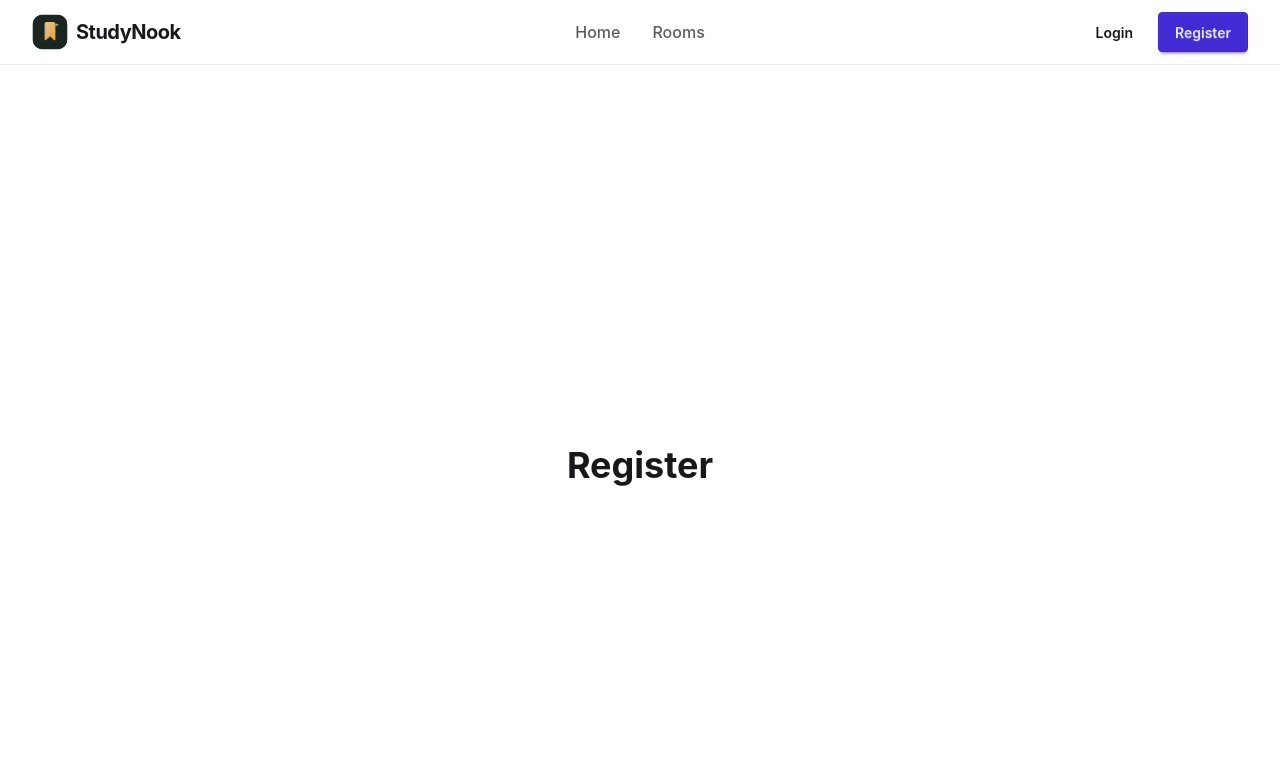
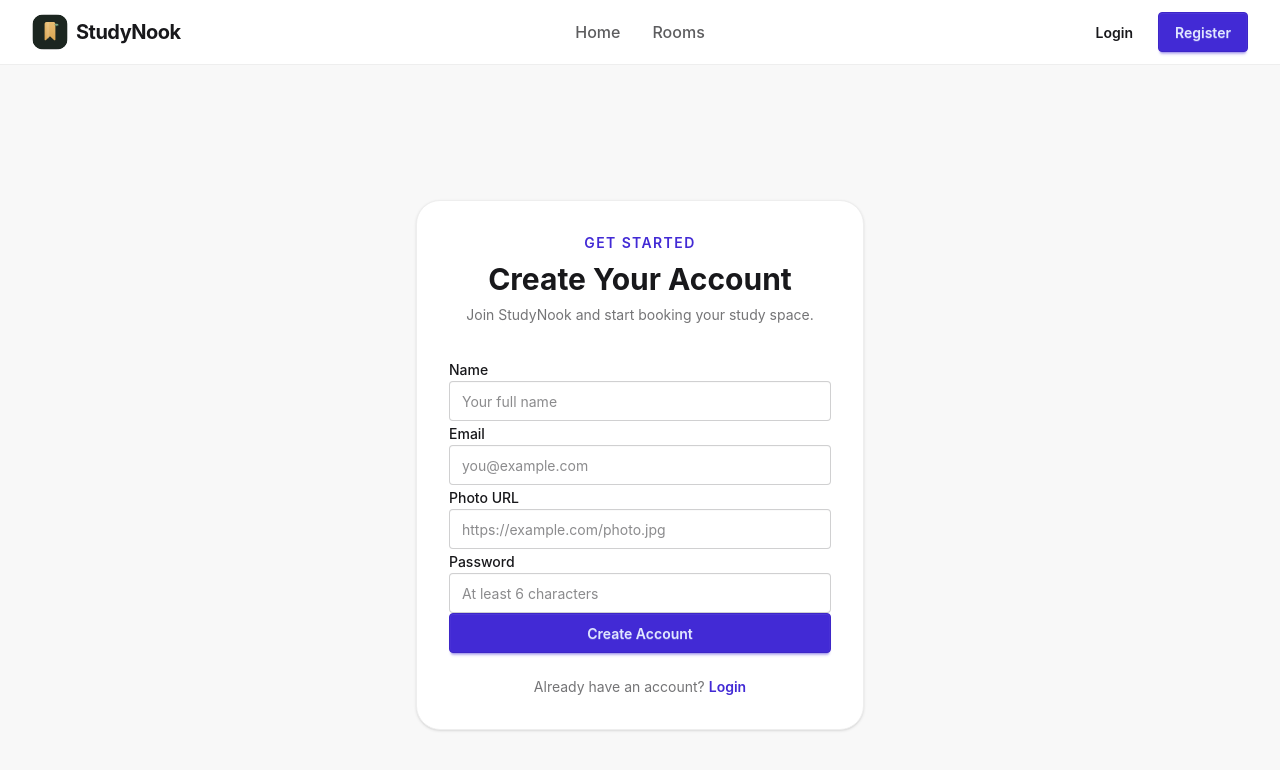
Before and after one commit to arafat-hossen-sabbir/StudyNook-client, a React (Vite) app: page /register in a window 1280 px wide. Shown: the top 770 px of the page. Built offline with nearby package versions, Linux system fonts and the light colour scheme; no server answers.

Commit message:
added user registation functionality

```diff
--- a/src/pages/Register/Register.jsx
+++ b/src/pages/Register/Register.jsx
@@ -1,8 +1,158 @@
+import { useState } from "react";
+import { Link, useNavigate } from "react-router-dom";
+import api from "../../api/axios";
+
 const Register = () => {
+  const navigate = useNavigate();
+
+  const [formData, setFormData] = useState({
+    name: "",
+    email: "",
+    photoURL: "",
+    password: "",
+  });
+
+  const [loading, setLoading] = useState(false);
+  const [error, setError] = useState("");
+
+  const handleChange = (event) => {
+    const { name, value } = event.target;
+
+    setFormData((previous) => ({
+      ...previous,
+      [name]: value,
+    }));
+  };
+
+  const handleSubmit = async (event) => {
+    event.preventDefault();
+
+    setError("");
+
+    if (formData.password.length < 6) {
+      setError("Password must be at least 6 characters long.");
+      return;
+    }
+
+    setLoading(true);
+
+    try {
+      await api.post("/auth/register", formData);
+
+      navigate("/login");
+    } catch (error) {
+      console.error(error);
+
+      setError(
+        error.response?.data?.message ||
+          "Registration failed. Please try again.",
+      );
+    } finally {
+      setLoading(false);
+    }
+  };
+
   return (
-    <div className="min-h-screen flex items-center justify-center">
-      <h1 className="text-4xl font-bold">Register</h1>
-    </div>
+    <main className="flex min-h-screen items-center justify-center bg-base-200 px-4 py-12">
+      <div className="w-full max-w-md rounded-3xl border border-base-300 bg-base-100 p-6 shadow-sm sm:p-8">
+        <div className="text-center">
+          <p className="text-sm font-semibold uppercase tracking-widest text-primary">
+            Get Started
+          </p>
+
+          <h1 className="mt-2 text-3xl font-bold">Create Your Account</h1>
+
+          <p className="mt-2 text-sm text-base-content/60">
+            Join StudyNook and start booking your study space.
+          </p>
+        </div>
+
+        <form onSubmit={handleSubmit} className="mt-8 space-y-5">
+          <label className="form-control">
+            <span className="mb-2 text-sm font-medium">Name</span>
+
+            <input
+              type="text"
+              name="name"
+              placeholder="Your full name"
+              className="input input-bordered w-full"
+              value={formData.name}
+              onChange={handleChange}
+              required
+            />
+          </label>
+
+          <label className="form-control">
+            <span className="mb-2 text-sm font-medium">Email</span>
+
+            <input
+              type="email"
+              name="email"
+              placeholder="you@example.com"
+              className="input input-bordered w-full"
+              value={formData.email}
+              onChange={handleChange}
+              required
+            />
+          </label>
+
+          <label className="form-control">
+            <span className="mb-2 text-sm font-medium">Photo URL</span>
+
+            <input
+              type="url"
+              name="photoURL"
+              placeholder="https://example.com/photo.jpg"
+              className="input input-bordered w-full"
+              value={formData.photoURL}
+              onChange={handleChange}
+            />
+          </label>
+
+          <label className="form-control">
+            <span className="mb-2 text-sm font-medium">Password</span>
+
+            <input
+              type="password"
+              name="password"
+              placeholder="At least 6 characters"
+              className="input input-bordered w-full"
+              value={formData.password}
+              onChange={handleChange}
+              required
+            />
+          </label>
+
+          {error && (
+            <div className="rounded-lg bg-error/10 p-3 text-sm text-error">
+              {error}
+            </div>
+          )}
+
+          <button
+            type="submit"
+            className="btn btn-primary w-full"
+            disabled={loading}
+          >
+            {loading ? (
+              <span className="loading loading-spinner loading-sm"></span>
+            ) : (
+              "Create Account"
+            )}
+          </button>
+        </form>
+
+        <p className="mt-6 text-center text-sm text-base-content/60">
+          Already have an account?{" "}
+          <Link
+            to="/login"
+            className="font-semibold text-primary hover:underline"
+          >
+            Login
+          </Link>
+        </p>
+      </div>
+    </main>
   );
 };
 
```
